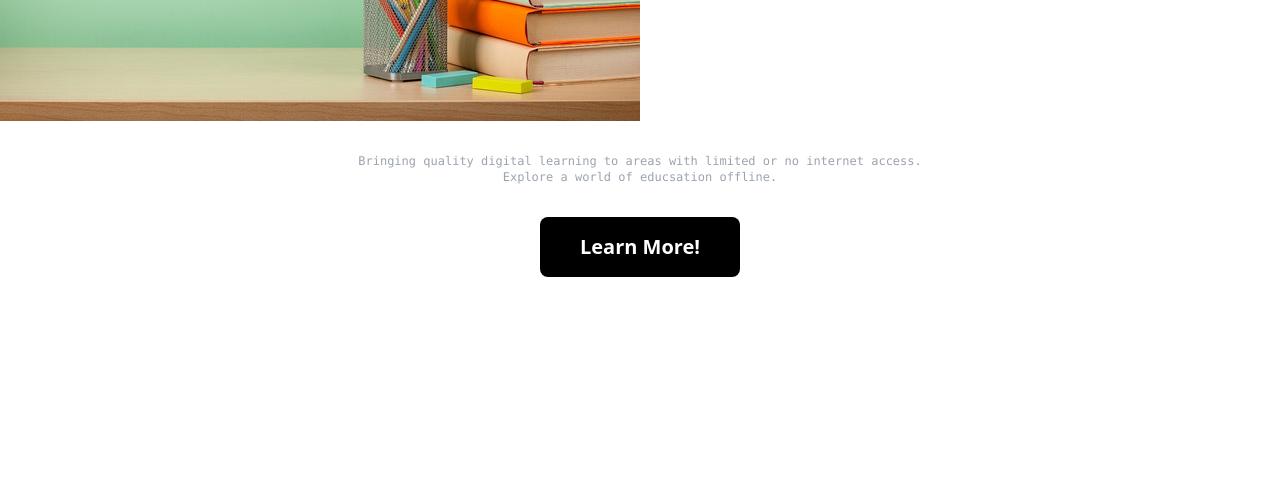
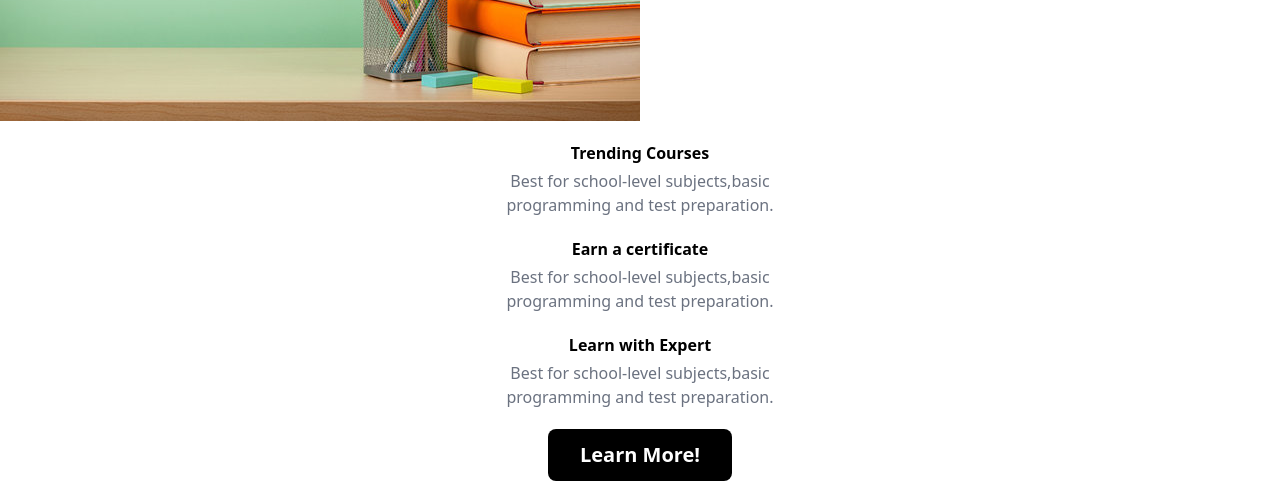
Before and after one commit to Exploring-glitch/a-sample-website, a website: page index.html in a window 1280 px wide. Shown: the part 439-940 px from the top of the page. Before the commit the page ends 800 px from the top, so only its background shows below. Drawn offline with nearby package versions, Linux system fonts and the light colour scheme.

Commit message:
added content

```diff
--- a/index.html
+++ b/index.html
@@ -38,9 +38,19 @@
         </div>
     </div>
 
-    <h1 class="text-xs font-mono text-center text-gray-400 my-8 ">Bringing quality digital learning to areas with limited or no internet access.<br>Explore a world of educsation offline.</br></h1>
+    <h1 class="font-bold font-sans text-center my-5">Trending Courses</h1>
+    <p class="text-center -mt-4 text-gray-500">Best for school-level subjects,basic<br/>programming and test preparation.</br></p>
+
+    <h1 class="font-bold font-sans text-center my-5">Earn a certificate</h1>
+    <p class="text-center -mt-4 text-gray-500">Best for school-level subjects,basic<br/>programming and test preparation.</br></p>
+
+    <h1 class="font-bold font-sans text-center my-5">Learn with Expert</h1>
+    <p class="text-center -mt-4 text-gray-500">Best for school-level subjects,basic<br/>programming and test preparation.</br></p>
+
     <center>
-        <button class="text-white bg-black p-4 pl-10 pr-10 rounded-lg text-xl font-bold hover:bg-blue-600">Learn More!</button>
+        <button class="my-5 text-white bg-black p-3 pl-8 pr-8 rounded-lg text-xl font-bold hover:bg-blue-600">Learn More!</button>
     </center>
+
+
 </body>
 </html>
```
